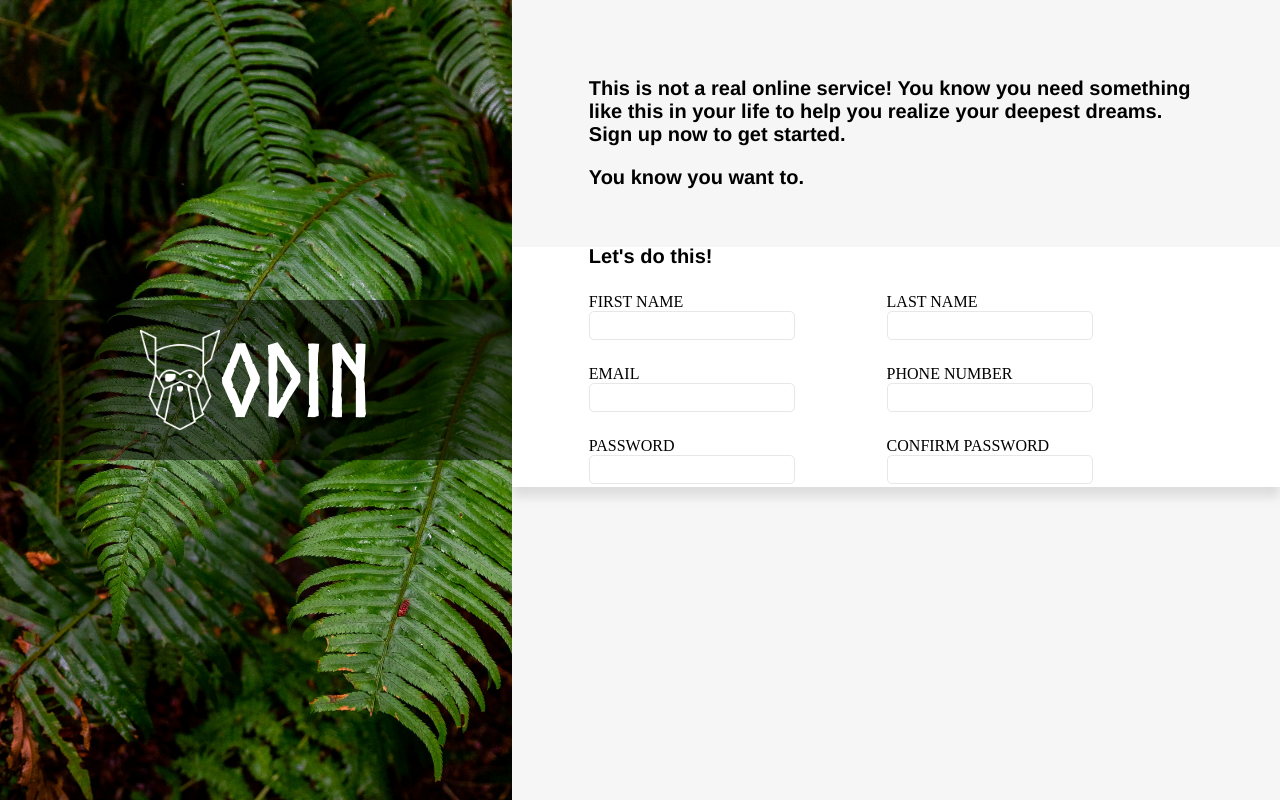
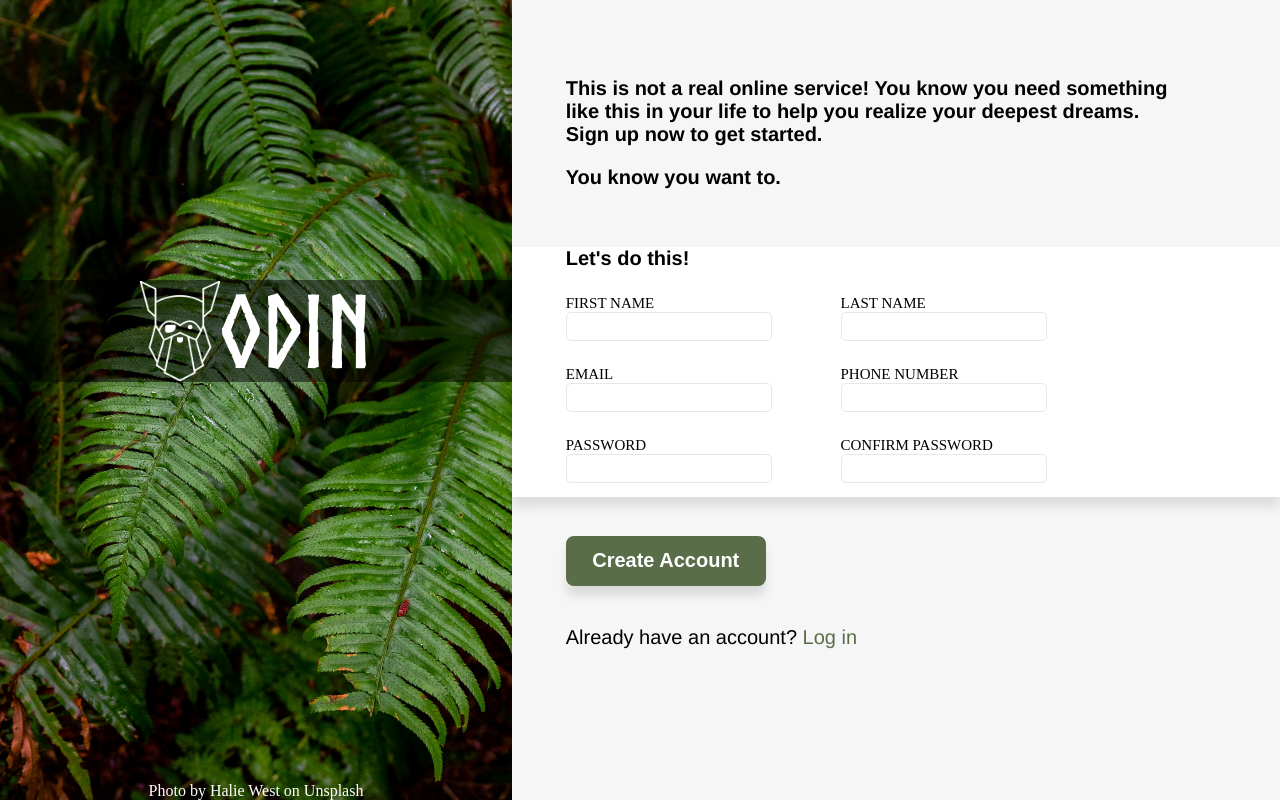
Before and after one commit to Zanned-Amir/Sign-Up-Form, a plain HTML site: page index.html in a window 1280 px wide. Drawn offline with Linux system fonts and the light colour scheme.

Commit message:
without js

```diff
--- a/index.html
+++ b/index.html
@@ -12,13 +12,16 @@
     <div class="logo-band">
         <img src="assets/logo.png" id="logo"alt="odin logo"> <span id="id-1">odin</span>
     </div>
+    <div class="credit">
+          Photo by Halie West on Unsplash
+    </div>
    </div>
 
    <div class="right-container">
     <div class="box-1">
         This is not a real online service! You know you need  something<br>
         like this in your life to help you realize your deepest dreams.<br>
-        Sign up now to get started.
+        Sign up now to get started.<br>
         <p> You know you want to.</p>
 
     </div>
@@ -65,7 +68,8 @@
 
 
     <div class="box-3">
-
+        <button type="submit" >Create Account</button>
+        <p id="id-2">Already have an account? <a href="/">Log in</a> </p>
     </div>
 
 
--- a/style.css
+++ b/style.css
@@ -7,15 +7,25 @@ body {
     padding: 0;
     display: flex;
     height: 100%;
+    overflow: auto;
 
 }
 .left-container {
+    display: flex;
+    justify-content: flex-end;
+    flex-direction: column;
     width: 40%;
     background-image: url(assets/photo.jpg);
     background-size: cover;
     background-repeat: no-repeat;
     background-position: center;
     height: 100vh;
+}
+.credit{
+    display: flex;
+    justify-content: center;
+    align-self: bottom;
+    color:white;
 }
 .right-container {
     width: 60%;
@@ -35,6 +45,7 @@ body {
     justify-content: center;
     font-family: norse;
     font-size: 30px;
+    margin-bottom: 400px;
 }
 
 span {
@@ -55,14 +66,21 @@ span {
     font-weight: bold;
     align-items: left;
     justify-content: center;
-    margin-left: 10%;
+    margin-left: 7%;
 }
 .box-2{
     background-color: white;
     box-shadow: 0 10px 10px 0 rgba(0, 0, 0, 0.1);
 
 }
-
+.box-3{
+    margin-top: 5%;
+    font-family: 'Franklin Gothic Medium', 'Arial Narrow', Arial, sans-serif;
+    font-size: 20px;
+    align-items: left;
+    justify-content: center;
+    margin-left: 7%;
+}
 
 .box-2{
     margin-top: 5%;
@@ -72,6 +90,7 @@ span {
     flex-direction: column;
     align-items: left;
     justify-content: center;
+    padding-bottom: 10px;
 }
 
 .input-row {
@@ -84,11 +103,13 @@ span {
     flex-direction: column;
     margin: 15px;
     margin-top: 10px;
-    margin-left: 10%;
+    margin-left: 7%;
 }
+
 
 .input-field label {
     order: 1;
+    font-size: 15px;
 }
 
 .input-field input {
@@ -98,8 +119,32 @@ span {
     border-radius: 5px;
     order: 2;
 }
+.input-field input:focus {
+    border: 1px solid #207fc3 !important;
+}
 #text{
     font-family: 'Franklin Gothic Medium', 'Arial Narrow', Arial, sans-serif;
     font-size: 20px;
     font-weight: bold;
 }
+.box-3 button{
+    border: none;
+    width: 200px;
+    height: 50px;
+    background-color: #596D48;
+    color: white;
+    font-weight: bold;
+    font-size: 20px;
+    margin-bottom: 20px;
+    border-radius: 8px  ;
+    box-shadow: 0 10px 10px 0 rgba(0, 0, 0, 0.1);
+
+}
+.box-3 button:hover{
+    background-color: #4B5C3F;
+    cursor: pointer;
+}
+#id-2 a{
+    color: #596D48;
+    text-decoration: none;
+}
```
